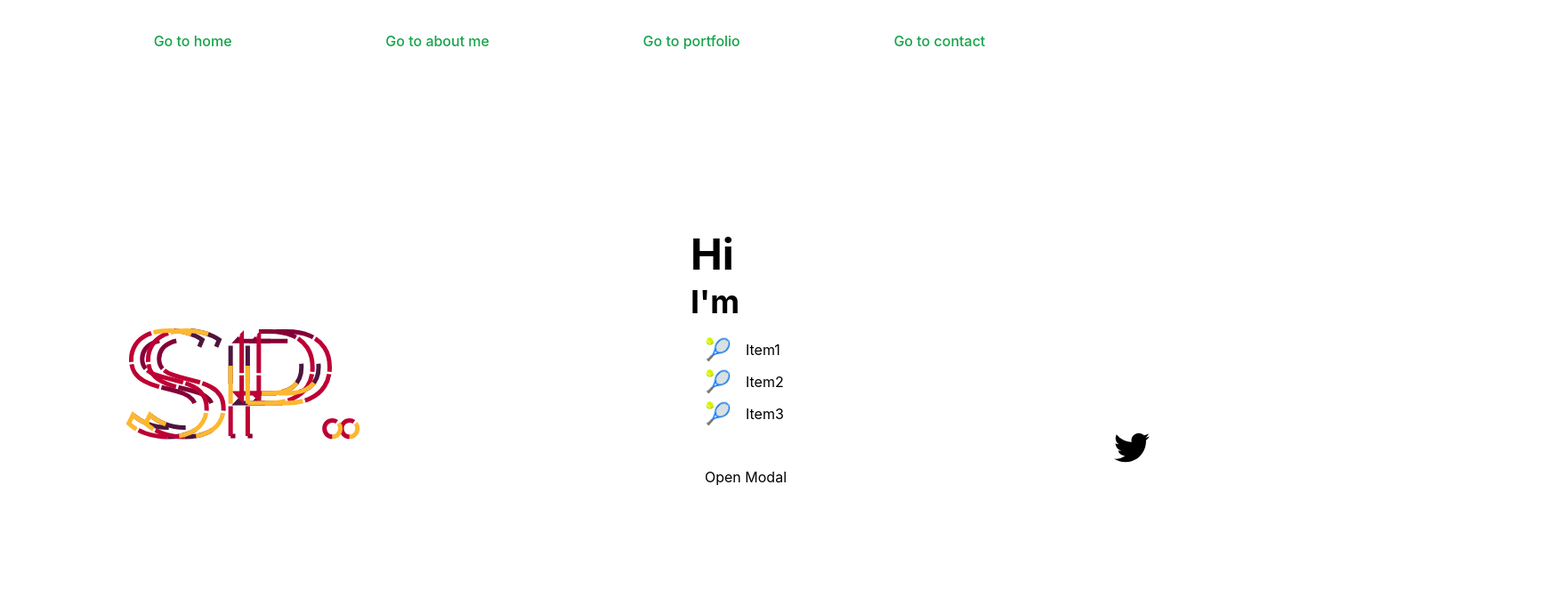
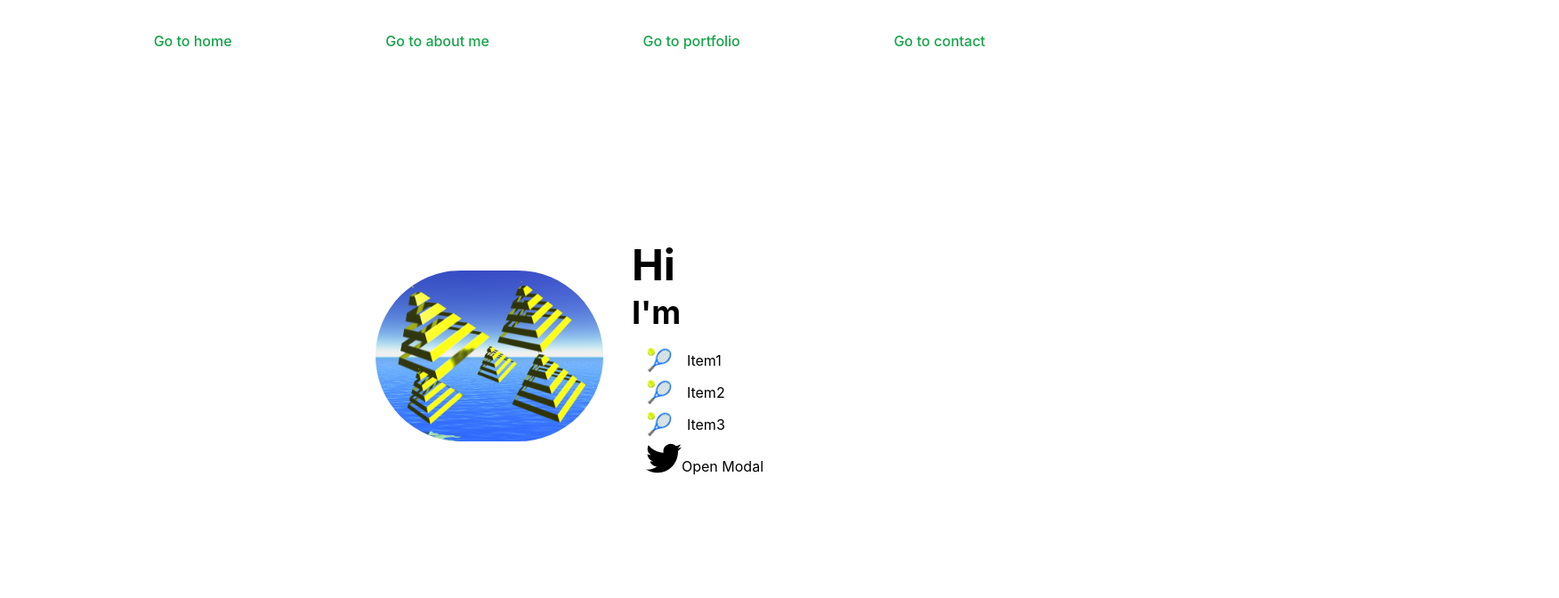
Before and after one commit to sergiupop/personal-page, a React (Create React App) app: page / in a window 1280 px wide. Shown: the top 672 px of the page at 89% size, 1752 px wide, since content can reach past the window. Built offline with nearby package versions, Linux system fonts and the light colour scheme.

Commit message:
Remove svg

```diff
--- a/src/components/Home.tsx
+++ b/src/components/Home.tsx
@@ -3,7 +3,6 @@ import selfImage from "../images/pyr.jpg";
 import BioListItem from "./BioListItem";
 import BrandIcon from "./BrandIcon";
 import Modal from "./Modal";
-import MySvg from "./brand/MySvg";
 
 const Home = () => {
   const [isModalOpen, setIsModalOpen] = useState(false);
@@ -12,7 +11,6 @@ const Home = () => {
     <section id="homeSection" className="flex items-center justify-center h-[calc(100vh_-_6rem)] pb-24">
         <img src={selfImage} alt="developer" className="w-1/5 rounded-full"/>
         <div>
-        <MySvg />
         </div>
         <article className="ml-8">
           <div>
--- a/src/components/brand/MySvg.css
+++ /dev/null
@@ -1,47 +0,0 @@
-@import url(https://fonts.googleapis.com/css?family=Montserrat);
-
-svg {
-    display: block;
-    font: 10.5em 'Montserrat';
-    width: 960px;
-    height: 300px;
-    margin: 0 auto;
-}
-
-.text-copy {
-    fill: none;
-    stroke: white;
-    stroke-dasharray: 6% 29%;
-    stroke-width: 5px;
-    stroke-dashoffset: 0%;
-    animation: stroke-offset 5.5s infinite linear;
-}
-
-.text-copy:nth-child(1){
-	stroke: #4D163D;
-	animation-delay: -1;
-}
-
-.text-copy:nth-child(2){
-	stroke: #840037;
-	animation-delay: -2s;
-}
-
-.text-copy:nth-child(3){
-	stroke: #BD0034;
-	animation-delay: -3s;
-}
-
-.text-copy:nth-child(4){
-	stroke: #BD0034;
-	animation-delay: -4s;
-}
-
-.text-copy:nth-child(5){
-	stroke: #FDB731;
-	animation-delay: -5s;
-}
-
-@keyframes stroke-offset{
-	100% {stroke-dashoffset: -35%;}
-}
--- a/src/components/brand/MySvg.tsx
+++ /dev/null
@@ -1,22 +0,0 @@
-import "./MySvg.css";
-
-const MySvg = () => {
-	return (
-	<svg viewBox="0 0 960 300">
-		<symbol id="s-text">
-			<text text-anchor="middle" x="50%" y="80%">SP.</text>
-			<text text-anchor="middle" x="52%" y="80%">SP.</text>
-		</symbol>
-
-		<g className="g-ants">
-			<use xlinkHref="#s-text" className="text-copy"></use>
-			<use xlinkHref="#s-text" className="text-copy"></use>
-			<use xlinkHref="#s-text" className="text-copy"></use>
-			<use xlinkHref="#s-text" className="text-copy"></use>
-			<use xlinkHref="#s-text" className="text-copy"></use>
-		</g>
-	</svg>
-	);
-};
-
-export default MySvg;
```
